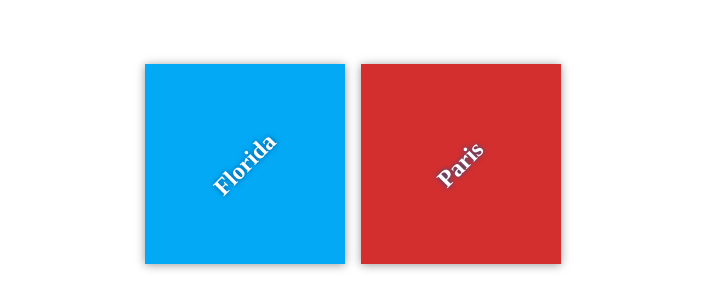
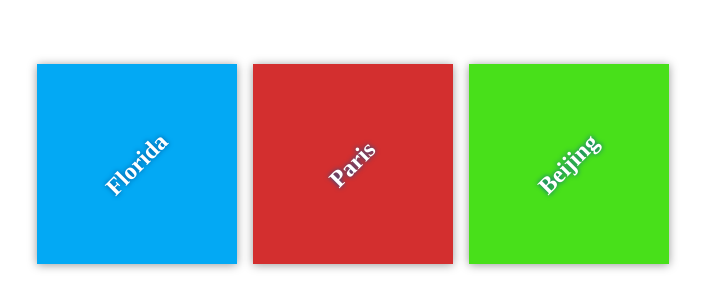
Before and after one commit to richardkalehoff/my-travel-plans, a plain HTML site: page index.html in a window 1280 px wide. Shown: the part 236-544 px from the top of the page, without its empty margins (287-992 px from the left). Drawn offline with Linux system fonts and the light colour scheme.

Commit message:
Add a new destination

```diff
--- a/css/app.css
+++ b/css/app.css
@@ -58,3 +58,7 @@ h2 {
 #paris {
     background-color: #d32f2f;
 }
+
+#Beijing {
+    background-color: #48e01a;
+}
--- a/index.html
+++ b/index.html
@@ -17,6 +17,10 @@
             <div class="destination" id="paris">
                 <h2>Paris</h2>
             </div>
+
+            <div class="destination" id="Beijing">
+                <h2>Beijing</h2>
+            </div>
         </div>
     </div>
 
```
